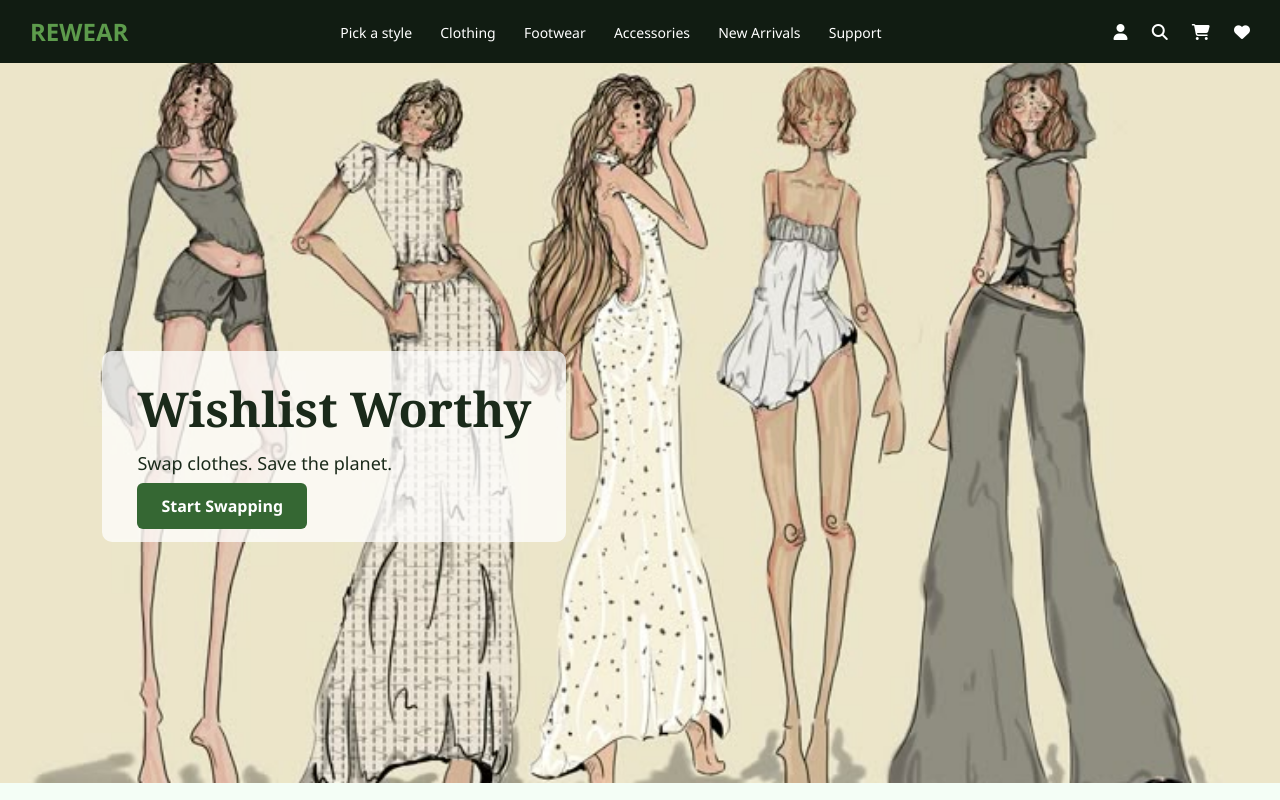
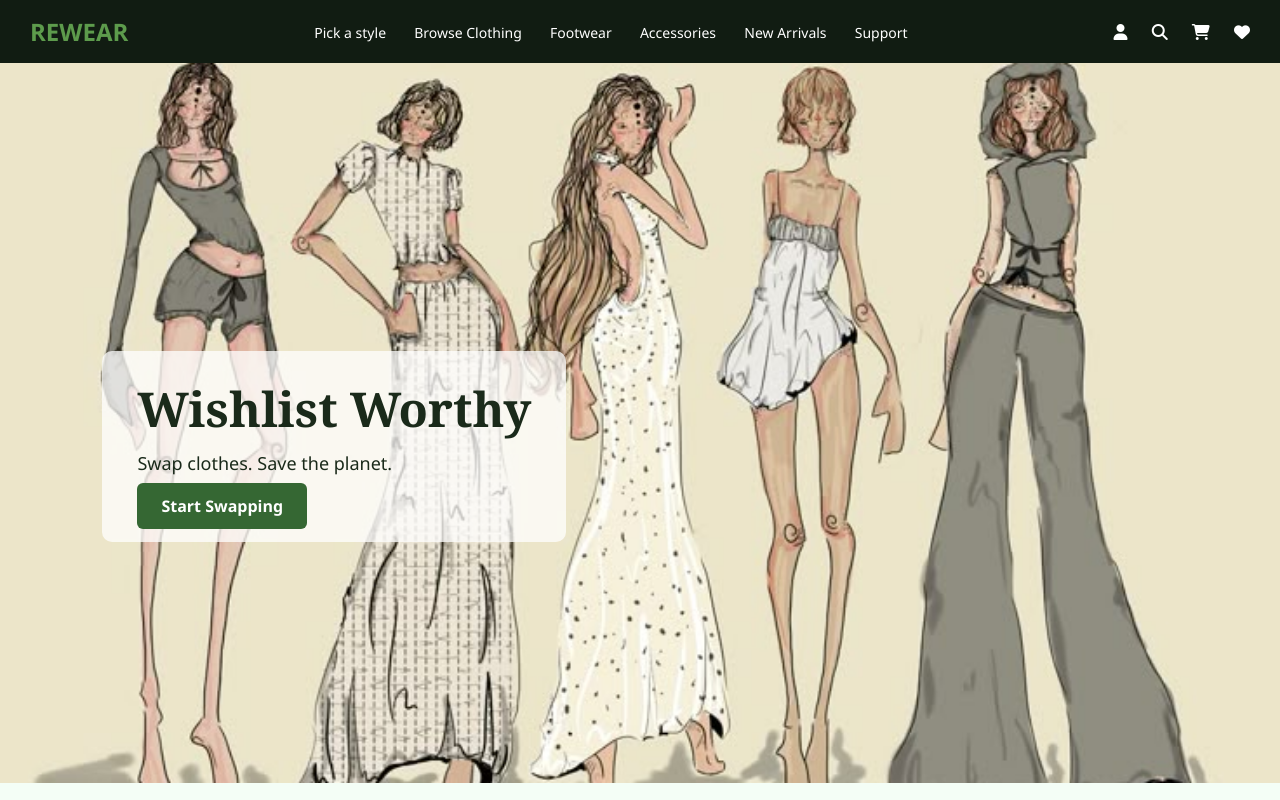
Before and after one commit to Shwetap04/ReWear_Earth, a website: page Rewear-frontend/index.html in a window 1280 px wide. Shown: the top 800 px of the page. Drawn offline with Linux system fonts and the light colour scheme.

Commit message:
Update index.html

```diff
--- a/Rewear-frontend/index.html
+++ b/Rewear-frontend/index.html
@@ -13,7 +13,7 @@
       <div class="logo">ReWear</div>
       <nav>
         <a href="#">Pick a style</a>
-        <a href="#">Clothing</a>
+        <a href="browse.html">Browse Clothing</a>
         <a href="#">Footwear</a>
         <a href="#">Accessories</a>
         <a href="#">New Arrivals</a>
```
